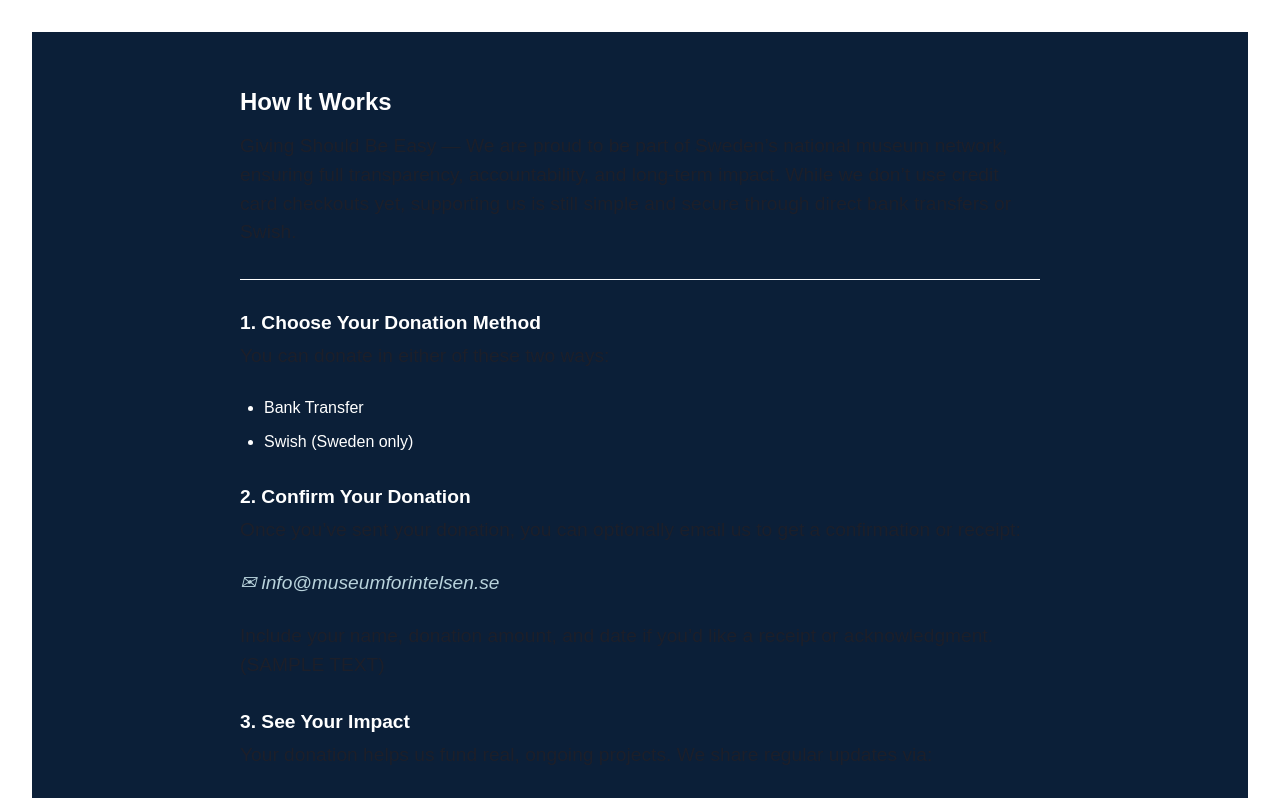
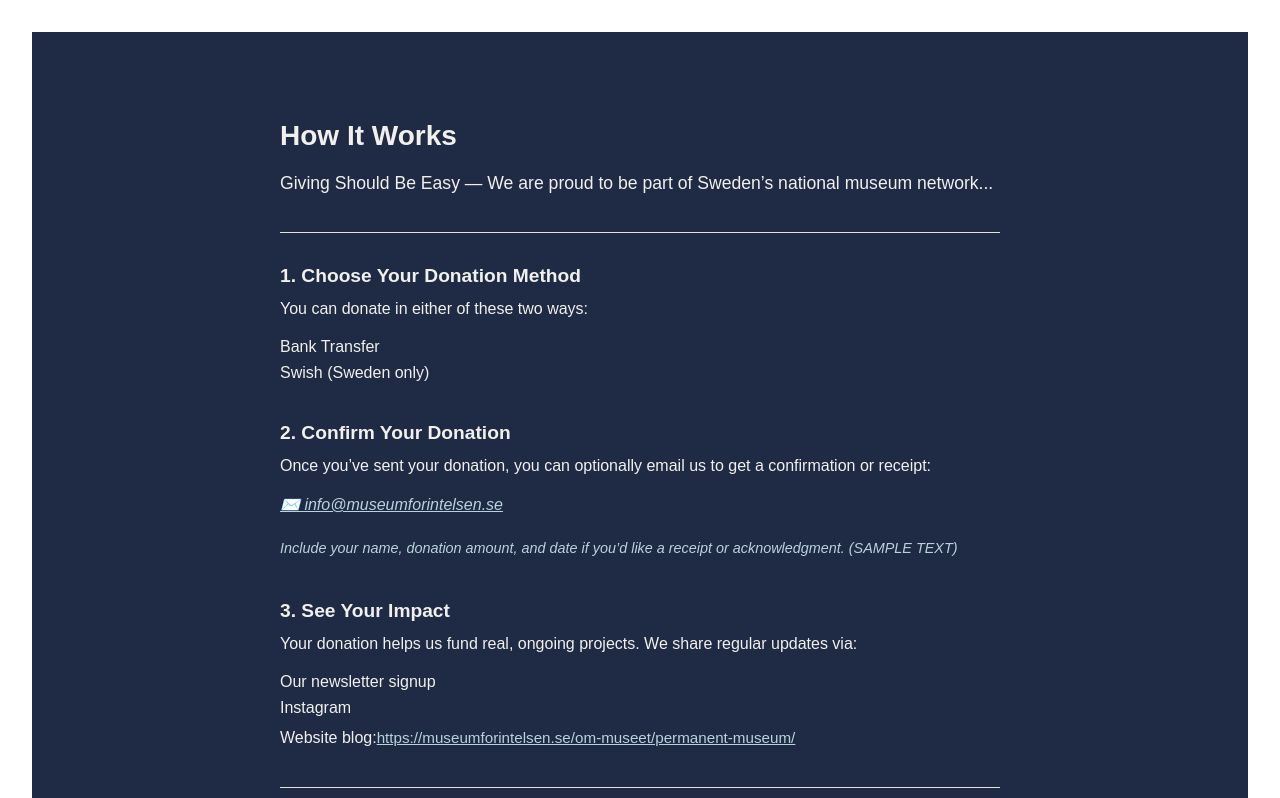
Before and after one commit to minzikimi/fundraiser, a React (Vite) app: page /how-it-works in a window 1280 px wide. Shown: the top 798 px of the page. Built offline with nearby package versions, Linux system fonts and the light colour scheme.

Commit message:
fix: fixing the bugs in

```diff
--- a/src/pages/HowItWorks/HowItWorks.jsx
+++ b/src/pages/HowItWorks/HowItWorks.jsx
@@ -6,55 +6,59 @@ const HowItWorks = () => {
   <div className={styles.howItWorksContainer}>
     <div className={styles.content}>
       <h2 className={styles.heading}>How It Works</h2>
-        <p className={styles.description}>
-          Giving Should Be Easy — We are proud to be part of Sweden’s national museum network, ensuring full transparency, accountability, and long-term impact. While we don’t use credit card checkouts yet, supporting us is still simple and secure through direct bank transfers or Swish.
+      <p className={styles.intro}>
+        Giving Should Be Easy — We are proud to be part of Sweden’s national museum network...
       </p>
 
     <hr className={styles.divider} />
 
-        {/* Step 1 */}
     <div className={styles.step}>
-          <h3>1. Choose Your Donation Method</h3>
-          <p>You can donate in either of these two ways:</p>
-          <ul className={styles.bulletList}>
+      <h3 className={styles.stepTitle}>1. Choose Your Donation Method</h3>
+      <p className={styles.stepText}>You can donate in either of these two ways:</p>
+      <ul>
         <li>Bank Transfer</li>
         <li>Swish (Sweden only)</li>
       </ul>
     </div>
 
-        {/* Step 2 */}
     <div className={styles.step}>
-          <h3>2. Confirm Your Donation</h3>
-          <p>
-            Once you’ve sent your donation, you can optionally email us to get a confirmation or receipt:
-          </p>
-          <p className={styles.emailLine}>✉ info@museumforintelsen.se</p>
-          <p>
-            Include your name, donation amount, and date if you’d like a receipt or acknowledgment. (SAMPLE TEXT)
-          </p>
+      <h3 className={styles.stepTitle}>2. Confirm Your Donation</h3>
+      <p className={styles.stepText}>Once you’ve sent your donation, you can optionally email us to get a confirmation or receipt:</p>
+      <a className={styles.email} href="mailto:info@museumforintelsen.se">
+        ✉️ info@museumforintelsen.se
+      </a>
+      <p className={styles.sampleText}>Include your name, donation amount, and date if you’d like a receipt or acknowledgment. (SAMPLE TEXT)</p>
     </div>
 
-        {/* Step 3 */}
     <div className={styles.step}>
-          <h3>3. See Your Impact</h3>
-          <p>Your donation helps us fund real, ongoing projects. We share regular updates via:</p>
-          <ul className={styles.bulletList}>
+      <h3 className={styles.stepTitle}>3. See Your Impact</h3>
+      <p className={styles.stepText}>Your donation helps us fund real, ongoing projects. We share regular updates via:</p>
+      <ul>
         <li>Our newsletter signup</li>
         <li>Instagram</li>
-            <li>Website blog:</li>
+        <li>
+          Website blog:
+          <a
+            className={styles.link}
+            href="https://museumforintelsen.se/om-museet/permanent-museum/"
+            target="_blank"
+            rel="noopener noreferrer"
+          >
+            https://museumforintelsen.se/om-museet/permanent-museum/
+          </a>
+        </li>
       </ul>
-          <p className={styles.linkLine}>
-            https://museumforintelsen.se/om-museet/permanent-museum/
-          </p>
     </div>
 
     <hr className={styles.divider} />
 
-        {/* Contact */}
-        <p className={styles.footerNote}>
-          <strong>Still Have Questions?</strong><br />
-          We’re here to help! Contact <a href="mailto:info@museumforintelsen.se">info@museumforintelsen.se</a> or visit our Contact Page.
+    <div className={styles.contact}>
+      <p>
+         <strong>Still Have Questions?</strong>
+        <br />
+        We’re here to help! Contact <br /> <a href="mailto:info@museumforintelsen.se">info@museumforintelsen.se</a> or visit our Contact Page.
       </p>
+    </div>
     </div>
   </div>
   );
--- a/src/pages/HowItWorks/HowItWorks.module.css
+++ b/src/pages/HowItWorks/HowItWorks.module.css
@@ -1,103 +1,114 @@
 .howItWorksContainer {
-    background-color: #0B1F38 !important;
-    color: #ffffff !important;
-    padding: 2rem;
-    min-height: 100vh;
+  background-color: var(--color-darkblue);
+  color: var(--color-sand20);
+  font-family: var(--font-sans);
+  padding: 4rem 2rem;
   display: flex;
   justify-content: center;
-    align-items: flex-start;
-    font-family: sans-serif;
 }
 
 .content {
-    max-width: 800px;
+  max-width: 720px;
   width: 100%;
 }
 
 .heading {
-    font-size: 1.5rem;
+  font-size: 1.75rem;
   font-weight: bold;
+  color: var(--color-sand20);
   margin-bottom: 1rem;
-    text-align: left;
-    color: #ffffff !important;
 }
 
 .intro {
-    font-size: 1rem;
+  font-size: 1.1rem;
+  line-height: 1.8;
   margin-bottom: 2rem;
-    line-height: 1.6;
-    color: #ffffff !important;
+  color: var(--color-sand20);
 }
 
 .divider {
   border: none;
-    border-top: 1px solid #ffffff !important;
+  border-top: 1px solid var(--color-sand40);
   margin: 2rem 0;
 }
 
 .step {
-    margin-bottom: 2rem;
-    color: #ffffff !important;
+  margin-bottom: 2.5rem;
 }
 
-  .step h3 {
+.stepTitle {
   font-size: 1.2rem;
   font-weight: bold;
+  color: var(--color-sand20);
   margin-bottom: 0.5rem;
-    color: #ffffff !important;
 }
 
-  .step ul,
-  .step ol {
-    padding-left: 1.5rem;
-    color: #ffffff !important;
+.stepText {
+  font-size: 1rem;
+  line-height: 1.7;
+  color: var(--color-sand20);
+  margin-bottom: 1rem;
 }
 
-  .step li {
-    margin-bottom: 0.5rem;
-    line-height: 1.6;
-    list-style-type: disc;
-    color: #ffffff !important;
+ul {
+  padding-left: 1.25rem;
+  margin-top: 0.5rem;
 }
 
-  .step .email-icon::before {
-    content: "✉️ ";
-    margin-right: 0.5rem;
+li {
+  margin-bottom: 0.5rem;
+  color: var(--color-sand20);
 }
 
-  .step a {
-    color: #ffffff !important;
+.email {
+  display: block;
+  margin: 0.75rem 0;
+  font-style: italic;
+  color: var(--color-seablue);
   text-decoration: underline;
   word-break: break-word;
 }
 
+.link {
+  color: var(--color-seablue);
+  text-decoration: underline;
+  font-size: 0.95rem;
+  display: inline-block;
+  margin-top: 0.25rem;
+  word-break: break-word;
+}
+
+.sampleText {
+  color: var(--color-sand40);
+  font-size: 0.9rem;
+  font-style: italic;
+  margin-top: 0.5rem;
+}
+
 .contact {
-    margin-top: 2rem;
-    font-size: 0.95rem;
-    line-height: 1.5;
-    color: #ffffff !important;
+  margin-top: 2.5rem;
+  font-size: 1rem;
+  line-height: 1.6;
+  font-style: italic;
+  color: var(--color-sand20);
 }
 
 .contact a {
-    color: #ffffff !important;
+  color: var(--color-seablue);
   text-decoration: underline;
 }
 
-  /* Responsive design */
+
 @media (max-width: 768px) {
   .howItWorksContainer {
-      padding: 1rem;
-    }
-
-    .content {
-      padding: 0 1rem;
+    padding: 2rem 1rem;
   }
 
   .heading {
-      font-size: 1.3rem;
+    font-size: 1.5rem;
   }
 
-    .step h3 {
-      font-size: 1rem;
+  .stepTitle {
+    font-size: 1.1rem;
   }
 }
```
Lines whose indentation alone changed are shown as unchanged.
